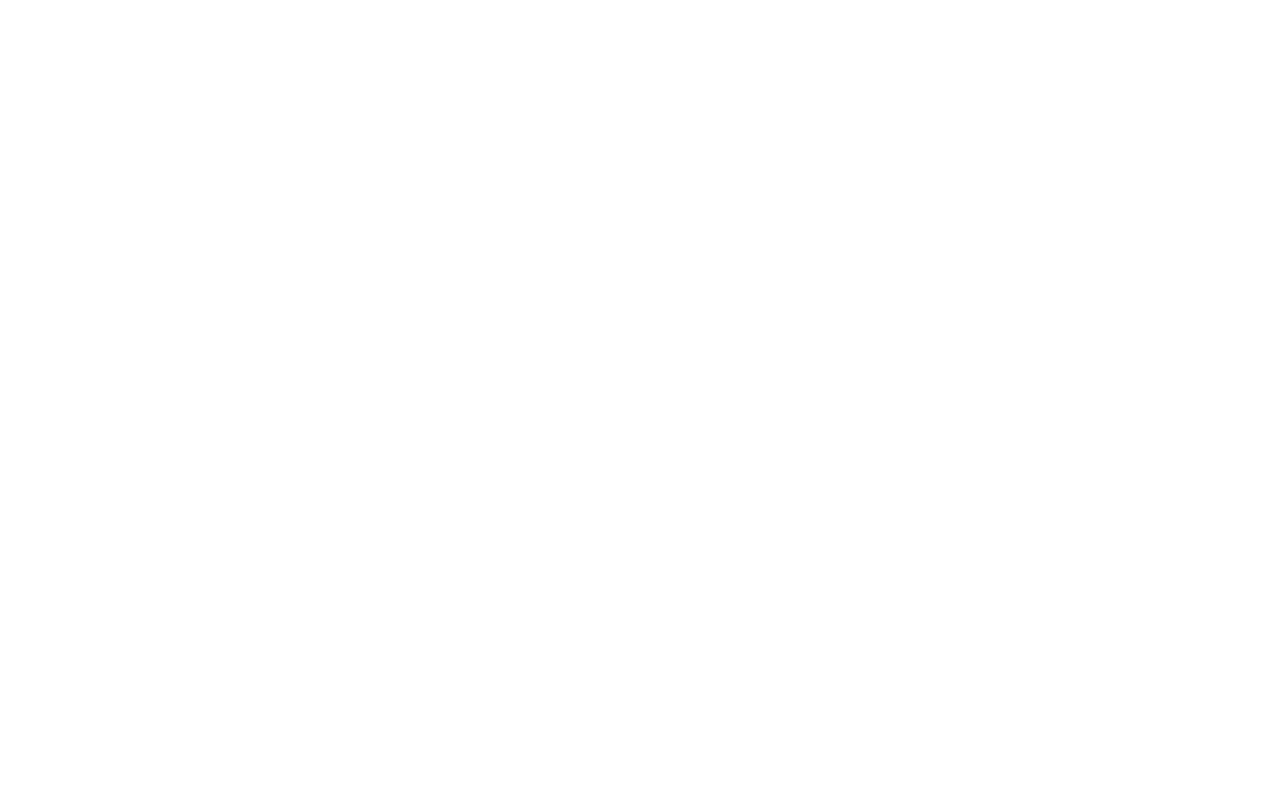
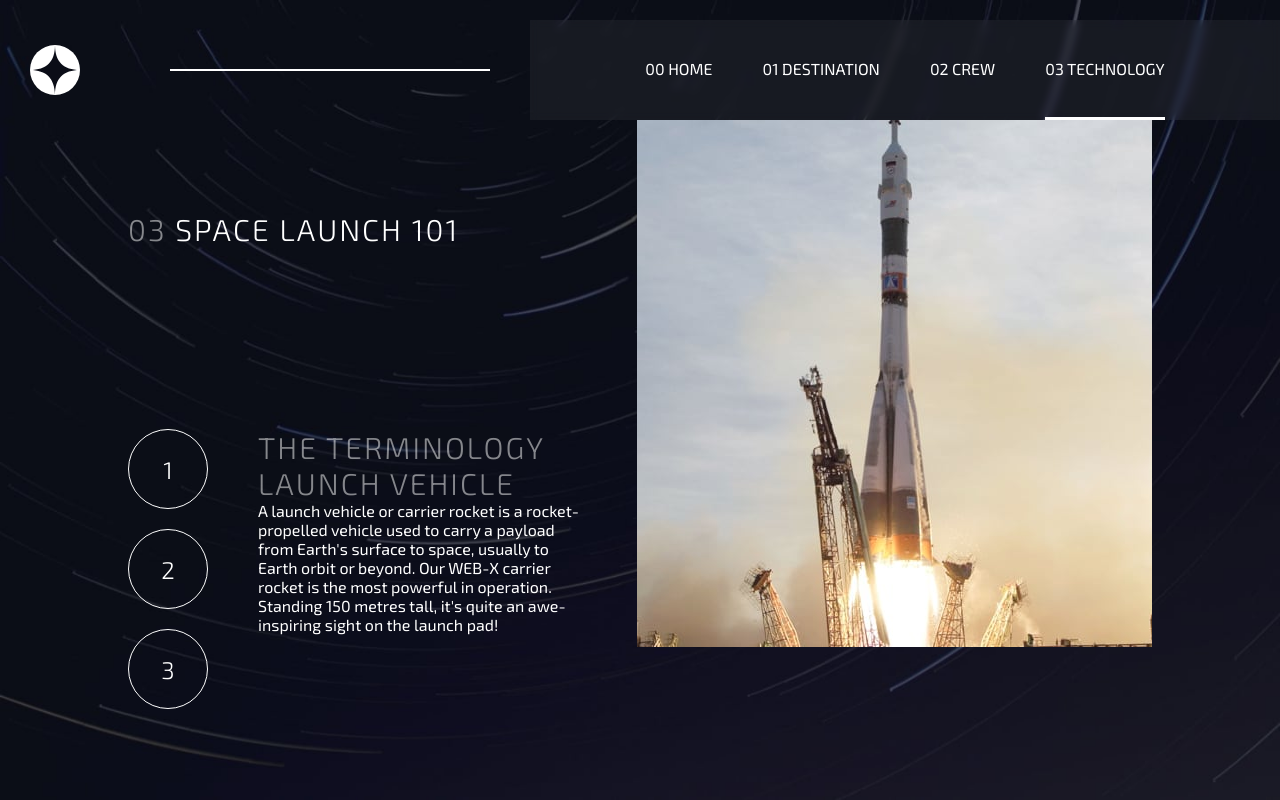
Before and after one commit to Chozen-Wealth/react-space-router, a React (Vite) app: page /technology/0 in a window 1280 px wide. Before the commit this address had no page. Built offline with nearby package versions, Linux system fonts and the light colour scheme; a web font is replaced by a local one.

Commit message:
technology page presque finie

```diff
--- a/src/App.jsx
+++ b/src/App.jsx
@@ -15,7 +15,7 @@ function App() {
         <Route path="/destination" element={<Navigate to="/destination/0" />} />
         <Route path='/destination/:id' element={<Destination active={active} setActive={setActive} />} />
         <Route path='/crew/:id' element={<Crew active={active} setActive={setActive} />} />
-        <Route path='/technology' element={<Technology active={active} setActive={setActive} />} />
+        <Route path='/technology/:id' element={<Technology active={active} setActive={setActive} />} />
       </Routes>
     </>
   )
--- a/src/pages/Destination/Destination.jsx
+++ b/src/pages/Destination/Destination.jsx
@@ -7,7 +7,6 @@ import { Link, useNavigate, useParams } from "react-router-dom"
 export default function Destination({active, setActive}) {
 
   const {id} = useParams()
-  const navigate = useNavigate()
 
   const [planeteActuel, setPlaneteActuel] = useState(null)
   const idActuelle = parseInt(id)
--- a/src/pages/Technology/Technology.css
+++ b/src/pages/Technology/Technology.css
@@ -4,4 +4,54 @@
     width: 100vw;
     background-size: cover;
     padding-top: 120px;
+    padding-left: 10%;
+    padding-right: 10%;
+    display: flex;
+    gap: 50px;
 }
+.techGauche {
+    color: white;
+    display: flex;
+    flex-direction: column;
+    justify-content: space-around;
+    height: 100%;
+    width: 50%;
+}
+.techGauche span {
+    color: rgba(255, 255, 255, 0.5);
+    font-size: 30px;
+    font-weight: 300;
+    letter-spacing: 2px;
+}
+.techGauche span span {
+    color: white;
+}
+.techDiv {
+    display: flex;
+    gap: 50px;
+}
+.techBubbles {
+    display: flex;
+    flex-direction: column;
+    align-items: center;
+    gap: 20px;
+}
+.techBubbles a {
+    color: white;
+    height: 80px;
+    width: 80px;
+    border: 1px solid white;
+    border-radius: 50%;
+    font-size: 24px;
+    font-weight: 300;
+    display: flex;
+    justify-content: center;
+    align-items: center;
+}
+.techInfos {
+    display: flex;
+    flex-direction: column;
+}
+.techInfos span:first-of-type {
+
+}
--- a/src/pages/Technology/Technology.jsx
+++ b/src/pages/Technology/Technology.jsx
@@ -1,17 +1,33 @@
-import { useEffect } from "react"
+import { useEffect, useState } from "react"
 import Nav from "../../component/Nav/Nav"
 import "./Technology.css"
-import { Link } from "react-router-dom"
+import { Link, useParams } from "react-router-dom"
+import datas from "./tech.json"
 
 export default function Technology({active, setActive}) {
+
+  const {id} = useParams()
+
+  const [techActuelle, setTechActuelle] = useState(null)
+  const idActuelle = parseInt(id)
+
+  useEffect(()=>{
+    const tech = datas.find(element => element.id === idActuelle)
+    setTechActuelle(tech)
+  }, [id])
+
 
   useEffect(()=>{
       setActive("technology")
     }, [])
 
+
+
   return (
     <div className="Technology">
       <Nav active={active} setActive={setActive} />
+      {techActuelle &&
+      <>
       <div className="techGauche">
         <span>03 <span>SPACE LAUNCH 101</span></span>
         <div className="techDiv">
@@ -22,7 +38,7 @@ export default function Technology({active, setActive}) {
           </div>
             <div className="techInfos">
                 <span>THE TERMINOLOGY</span>
-            <span>LAUNCH VEHICLE</span>
+              <span>{techActuelle.nom}</span>
               <p>A launch vehicle or carrier rocket is a rocket-propelled
               vehicle used to carry a payload from Earth's surface to
               space, usually to Earth orbit or beyond. Our WEB-X
@@ -33,8 +49,10 @@ export default function Technology({active, setActive}) {
         </div>
       </div>
       <div className="techDroite">
-        <img src="" alt="" />
+        <img src={techActuelle.image} alt="" />
       </div>
+      </>
+      }
       </div>
   )
 }
--- a/src/pages/Technology/tech.json
+++ b/src/pages/Technology/tech.json
@@ -3,18 +3,18 @@
         "id": 0,
         "nom": "LAUNCH VEHICLE",
         "description": "A launch vehicle or carrier rocket is a rocket-propelled vehicle used to carry a payload from Earth's surface to space, usually to Earth orbit or beyond. Our WEB-X carrier rocket is the most powerful in operation. Standing 150 metres tall, it's quite an awe-inspiring sight on the launch pad!",
-        "image": "..."
+        "image": "../../public/assets/technology/image-launch-vehicle-portrait.jpg"
     },
     {
         "id": 1,
         "nom": "SPACE PORT",
         "description": "A spaceport or cosmodrome is a site for launching (or receiving) spacecraft,  by analogy to the seaport for ships or airport for aircraft. Based in the  famous Cape Canaveral, our spaceport is ideally situated to take advantage  of the Earth’s rotation for launch.",
-        "image": "..."
+        "image": "../../public/assets/technology/image-spaceport-portrait.jpg"
     },
     {
         "id": 2,
         "nom": "SPACE CAPSULE",
         "description": "A space capsule is an often-crewed spacecraft that uses a blunt-body reentry  capsule to reenter the Earth's atmosphere without wings. Our capsule is where  you'll spend your time during the flight. It includes a space gym, cinema,  and plenty of other activities to keep you entertained.",
-        "image": "..."
+        "image": "../../public/assets/technology/image-space-capsule-portrait.jpg"
     }
 ]
```
Lines whose indentation alone changed are shown as unchanged.
